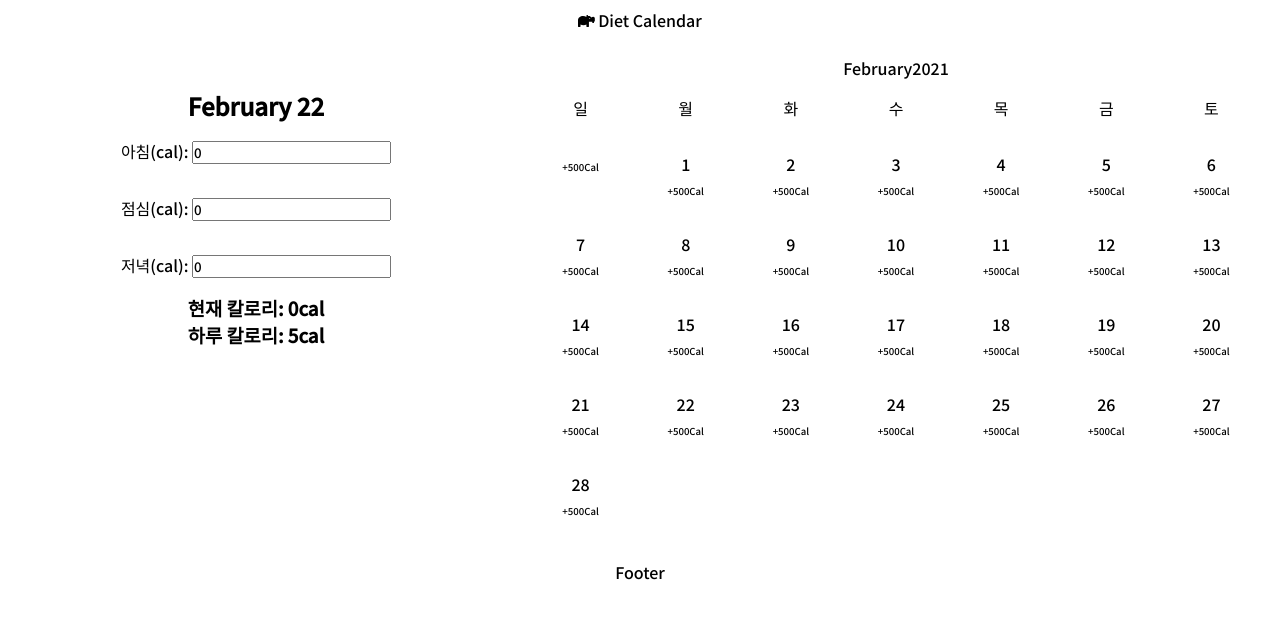
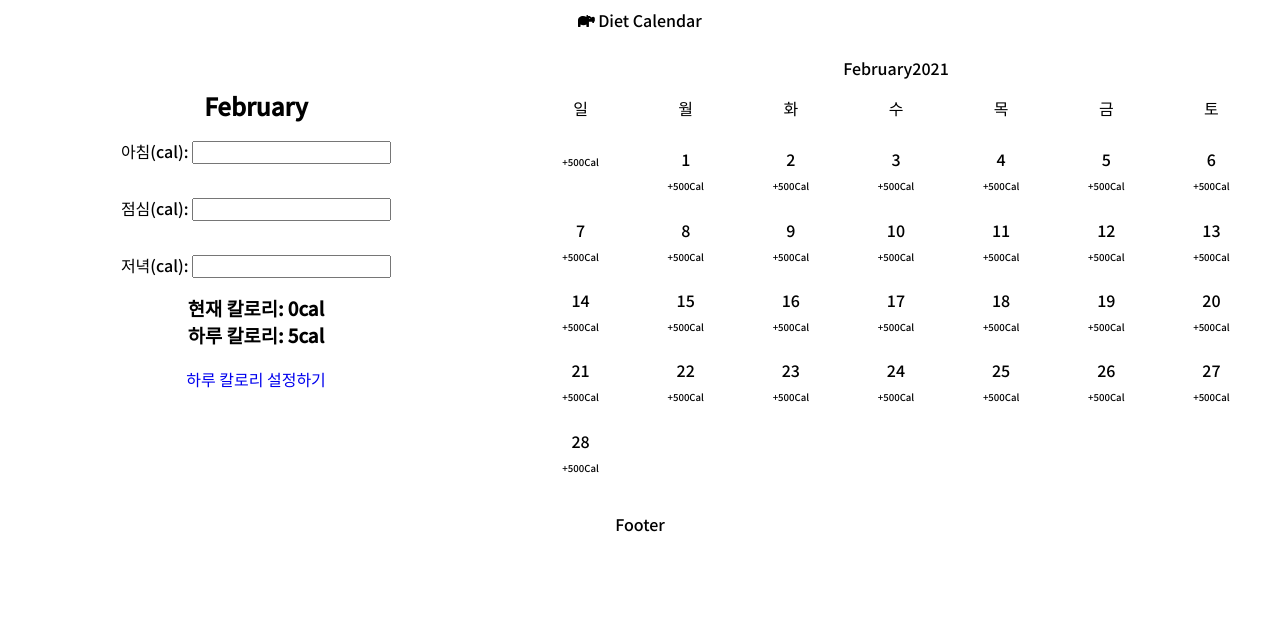
Before and after one commit to hyebin26/react-dietCalendar, a React (Create React App) app: page /Home in a window 1280 px wide. Both pictures are taken after typing "5", "5", "5", "5" into the empty fields and a click on the button "제출". Shown: the top 618 px of the page. Built offline with nearby package versions, Linux system fonts and the light colour scheme.

Commit message:
state up

```diff
--- a/src/component/calendar/calendar.jsx
+++ b/src/component/calendar/calendar.jsx
@@ -1,21 +1,55 @@
-import React from "react";
+import React, { useEffect, useState } from "react";
 import { useLocation } from "react-router-dom";
 import ClickDate from "../clickDate/clickDate";
 import Footer from "../footer/footer";
 import Header from "../header/header";
 import styles from "./calendar.module.css";
 import ShowDate from "../showDate/showDate";
+import MakeCalendar from "../../common/calendar";
 
 const Calendar = (props) => {
   const location = useLocation();
   const result = location.state.result;
+  const currentMonth = MakeCalendar.today.getMonth();
+  const [clickedDate, setClickedDate] = useState();
+  const [currentCal, setCurrentCal] = useState(0);
+  const [breakfastValue, setBreakfastValue] = useState(0);
+  const [lunchValue, setLunchValue] = useState(0);
+  const [dinnerValue, setDinnerValue] = useState(0);
 
+  const onClickDate = (e) => {
+    setClickedDate(e.target.innerText);
+  };
+  const onChangeBreakfast = (cal) => {
+    setBreakfastValue(parseInt(cal));
+  };
+  const onChangeLunch = (cal) => {
+    setLunchValue(parseInt(cal));
+  };
+  const onChangeDinner = (cal) => {
+    setDinnerValue(parseInt(cal));
+  };
+
+  useEffect(() => {
+    setCurrentCal(breakfastValue + lunchValue + dinnerValue);
+  });
   return (
     <section className={styles.container}>
       <Header />
       <div className={styles.dateContainer}>
-        <ClickDate result={result} />
-        <ShowDate />
+        <ClickDate
+          result={result}
+          clickedDate={clickedDate}
+          currentCal={currentCal}
+          onChangeBreakfast={onChangeBreakfast}
+          onChangeLunch={onChangeLunch}
+          onChangeDinner={onChangeDinner}
+        />
+        <ShowDate
+          onClickDate={onClickDate}
+          MakeCalendar={MakeCalendar}
+          result={result}
+        />
       </div>
       <Footer />
     </section>
--- a/src/component/clickDate/clickDate.jsx
+++ b/src/component/clickDate/clickDate.jsx
@@ -1,46 +1,45 @@
 import React, { useEffect, useState } from "react";
+import { Link } from "react-router-dom";
 import styles from "./clickDate.module.css";
 
-const ClickDate = ({ result }) => {
-  const [cal, setCal] = useState(0);
-  const [breakfastValue, setBreakfastValue] = useState(0);
-  const [lunchValue, setLunchValue] = useState(0);
-  const [dinnerValue, setDinnerValue] = useState(0);
-
-  console.log(breakfastValue);
+const ClickDate = ({
+  result,
+  clickedDate,
+  currentCal,
+  onChangeBreakfast,
+  onChangeDinner,
+  onChangeLunch,
+}) => {
   const changeBreakfast = (e) => {
-    setBreakfastValue(parseInt(e.target.value));
+    onChangeBreakfast(e.target.value);
   };
   const changeLunch = (e) => {
-    setLunchValue(parseInt(e.target.value));
+    onChangeLunch(e.target.value);
   };
   const changeDinner = (e) => {
-    setDinnerValue(parseInt(e.target.value));
+    onChangeDinner(e.target.value);
   };
-  useEffect(() => {
-    setCal(breakfastValue + lunchValue + dinnerValue);
-  });
+  useEffect(() => {});
   return (
     <div className={styles.container}>
-      <h2 className={styles.day}>February 22</h2>
+      <h2 className={styles.day}>February {clickedDate}</h2>
       <div className={styles.itemContainer}>
         <span>아침(cal): </span>
-        <input
-          type="number"
-          onChange={changeBreakfast}
-          value={breakfastValue}
-        />
+        <input type="number" onChange={changeBreakfast} />
       </div>
       <div className={styles.itemContainer}>
         <span>점심(cal): </span>
-        <input type="number" onChange={changeLunch} value={lunchValue} />
+        <input type="number" onChange={changeLunch} />
       </div>
       <div className={styles.itemContainer}>
         <span>저녁(cal): </span>
-        <input type="number" onChange={changeDinner} value={dinnerValue} />
+        <input type="number" onChange={changeDinner} />
       </div>
-      <h3>현재 칼로리: {cal}cal</h3>
+      <h3>현재 칼로리: {currentCal}cal</h3>
       <h3>하루 칼로리: {result}cal</h3>
+      <Link to="/Home" className={styles.link}>
+        하루 칼로리 설정하기
+      </Link>
     </div>
   );
 };
--- a/src/component/clickDate/clickDate.module.css
+++ b/src/component/clickDate/clickDate.module.css
@@ -1,3 +1,5 @@
+@value subColor,mainColor,pColor,font_white from "../../common/styles.css";
+
 .container {
   flex: 1 1 40%;
   padding: 3rem 1rem;
@@ -11,3 +13,11 @@
 .itemContainer {
   padding: 1rem 0;
 }
+.link {
+  display: block;
+  color: font_white;
+  margin-top: 1rem;
+  padding: 0.2rem 0;
+  background-color: mainColor;
+  text-decoration: none;
+}
--- a/src/component/makeDate/makeDate.jsx
+++ b/src/component/makeDate/makeDate.jsx
@@ -1,10 +1,20 @@
-import React from "react";
+import React, { useState } from "react";
+import { Link } from "react-router-dom";
 import styles from "./makeDate.module.css";
 
-const MakeDate = ({ date }) => {
+const MakeDate = ({ date, onClickDate, currentMonth }) => {
   return (
     <li className={styles.date}>
-      <p className={styles.title}>{date}</p>
+      <Link
+        to={{
+          pathname: `/Calendar/${currentMonth}/${date}`,
+          state: { date },
+        }}
+        className={styles.title}
+        onClick={onClickDate}
+      >
+        {date}
+      </Link>
       <span className={styles.cal}>+500Cal</span>
     </li>
   );
--- a/src/component/makeDate/makeDate.module.css
+++ b/src/component/makeDate/makeDate.module.css
@@ -1,11 +1,14 @@
 .date {
   width: 14.2857%;
-  margin: 1rem 0;
+  margin: 0.7rem 0;
   text-align: center;
 }
 
 .title {
   cursor: pointer;
+  display: block;
+  text-decoration: none;
+  color: black;
 }
 .cal {
   font-size: 0.6rem;
--- a/src/component/showDate/showDate.jsx
+++ b/src/component/showDate/showDate.jsx
@@ -1,22 +1,21 @@
-import React, { useEffect, useRef } from "react";
+import React, { useEffect, useRef, useState } from "react";
 import styles from "./showDate.module.css";
-import MakeCalendar from "../../common/calendar";
 import MakeDate from "../makeDate/makeDate";
 
-const ShowDate = (props) => {
+const ShowDate = ({ onClickDate, MakeCalendar }) => {
   const monthRef = useRef();
   const yearRef = useRef();
 
   let countDay = [];
   const day = MakeCalendar.day;
 
-  const today = new Date();
-  let yy = today.getFullYear();
-  let mm = today.getMonth();
+  let yy = MakeCalendar.today.getFullYear();
+  let mm = MakeCalendar.today.getMonth();
+  let currentMonth = MakeCalendar.monList[mm];
   let firstDay = MakeCalendar.getFirstDay(yy, mm);
   let lastDay = MakeCalendar.getLastDay(yy, mm);
+  let setFirstDay = firstDay.getDay();
 
-  let setFirstDay = firstDay.getDay();
   for (let j = 0; j < setFirstDay; j++) {
     countDay.push("");
   }
@@ -27,13 +26,14 @@ const ShowDate = (props) => {
   const loadDate = (fullDate) => {
     let yy = fullDate.getFullYear();
     let mm = fullDate.getMonth();
-
-    monthRef.current.innerText = MakeCalendar.monList[mm];
+    monthRef.current.innerText = currentMonth;
     yearRef.current.innerText = yy;
   };
+
   useEffect(() => {
-    loadDate(today);
+    loadDate(MakeCalendar.today);
   });
+
   return (
     <div className={styles.container}>
       <div className={styles.title}>
@@ -46,8 +46,13 @@ const ShowDate = (props) => {
         ))}
       </ul>
       <ul className={styles.makeDateContainer}>
-        {countDay.map((date) => (
-          <MakeDate date={date} day={day} />
+        {countDay.map((date, index) => (
+          <MakeDate
+            date={date}
+            onClickDate={onClickDate}
+            key={index}
+            currentMonth={currentMonth}
+          />
         ))}
       </ul>
     </div>
```
Also changed, not shown: 2 other files (tests, documents, lock files or other folders).
